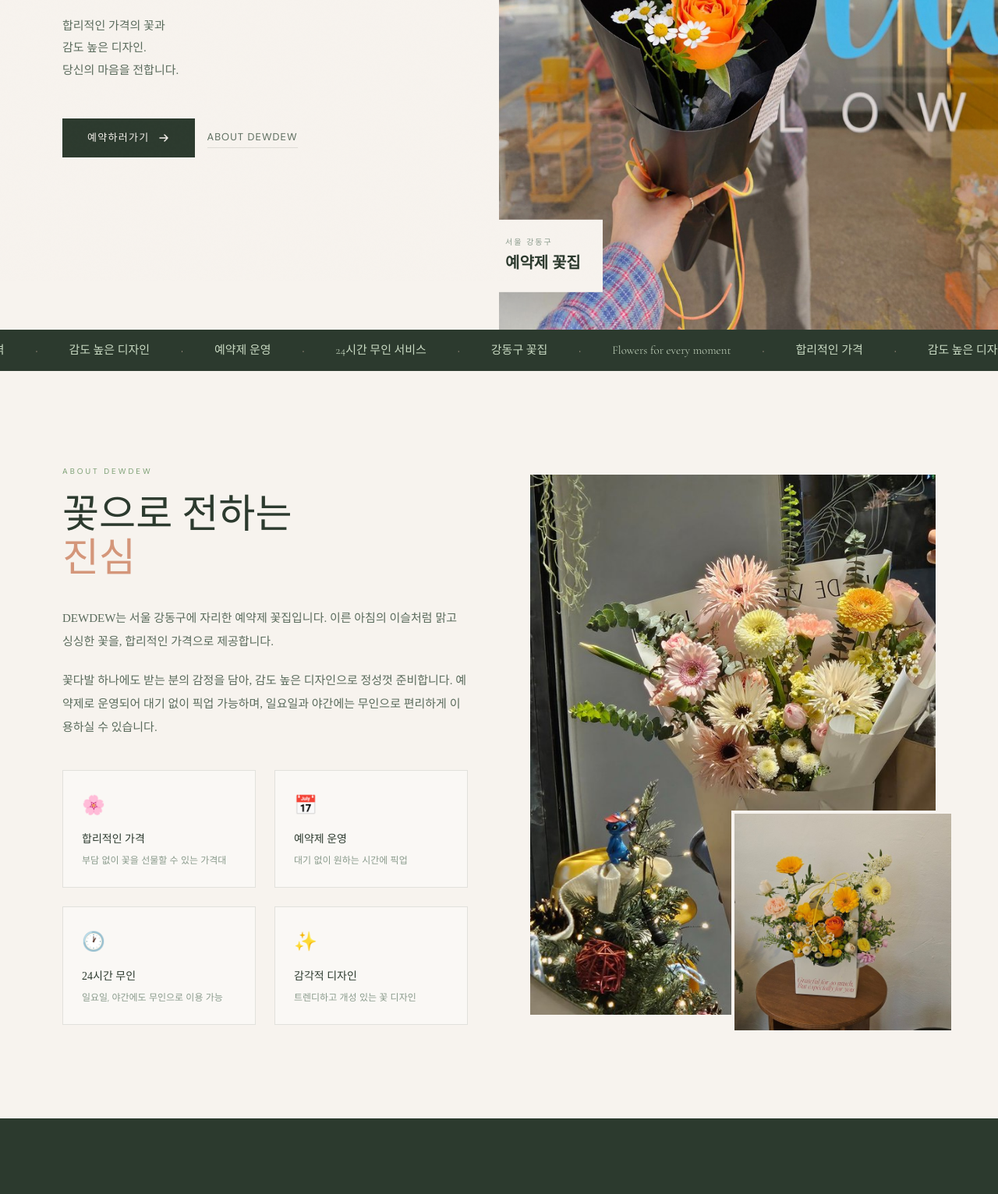
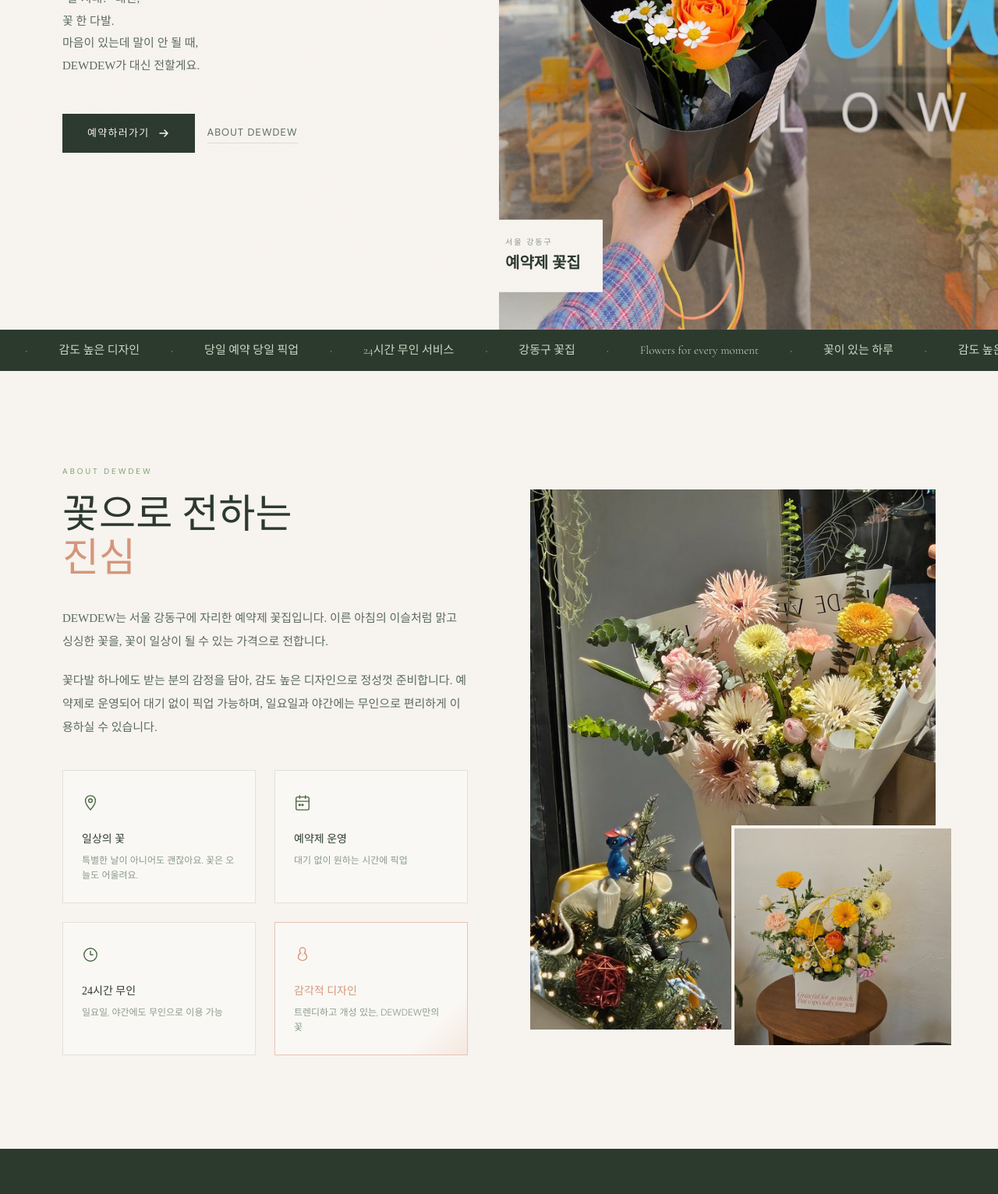
Before and after one commit to dewdew418/dewdew-website, a plain HTML site: page index.html in a window 1280 px wide. Shown: the part 439-1971 px from the top of the page at 78% size. Drawn offline with nearby package versions, Linux system fonts and the light colour scheme; a web font is replaced by a local one.

Commit message:
Update index.html

```diff
--- a/index.html
+++ b/index.html
@@ -7,8 +7,8 @@
   <!-- =============================================
        SEO & AI CRAWLER OPTIMIZATION
        ============================================= -->
-  <title>DEWDEW 듀듀 - 강동구 꽃집 | 합리적인 가격, 예약제, 무인운영</title>
-  <meta name="description" content="서울 강동구 천호동 예약제 꽃집 DEWDEW(듀듀). 합리적인 가격의 꽃다발, 화환, 꽃바구니. 24시간 무인운영, 월~토 07:00~22:50 유인운영. 강동구 꽃 선물 전문.">
+  <title>DEWDEW 듀듀 - 강동구 예약제 꽃집 | 당일픽업 · 24시간 무인운영</title>
+  <meta name="description" content="서울 강동구 천호동 예약제 꽃집 DEWDEW(듀듀). 꽃다발, 화환, 꽃바구니. 예약 후 대기 없이 당일픽업. 24시간 무인운영, 월~토 07:00~22:50. 강동구 꽃 선물 전문.">
   <meta name="keywords" content="강동구 꽃집, 천호동 꽃집, 강동구 꽃다발, 강동구 예약 꽃집, 듀듀 꽃집, dewdew 꽃집, 강동구 무인 꽃집, 강동구 꽃 선물, 강동구 화환, 서울 강동구 꽃">
   <meta name="author" content="DEWDEW">
   <meta name="robots" content="index, follow">
@@ -17,7 +17,7 @@
   <!-- Open Graph -->
   <meta property="og:type" content="business.business">
   <meta property="og:title" content="DEWDEW 듀듀 - 강동구 꽃집">
-  <meta property="og:description" content="합리적인 가격과 감도 높은 디자인. 서울 강동구 예약제·무인 꽃집 DEWDEW.">
+  <meta property="og:description" content="예약하고 대기 없이 픽업. 24시간 언제든 꽃을 들고 갈 수 있어요. 서울 강동구 예약제 꽃집 DEWDEW.">
   <meta property="og:url" content="https://dewdew.vercel.app/">
   <meta property="og:locale" content="ko_KR">
   <meta property="og:site_name" content="DEWDEW">
@@ -25,7 +25,7 @@
   <!-- Twitter Card -->
   <meta name="twitter:card" content="summary_large_image">
   <meta name="twitter:title" content="DEWDEW 듀듀 - 강동구 꽃집">
-  <meta name="twitter:description" content="합리적인 가격과 감도 높은 디자인. 서울 강동구 예약제·무인 꽃집 DEWDEW.">
+  <meta name="twitter:description" content="예약하고 대기 없이 픽업. 24시간 언제든 꽃을 들고 갈 수 있어요. 서울 강동구 예약제 꽃집 DEWDEW.">
 
   <!-- =============================================
        SCHEMA.ORG STRUCTURED DATA (AI/SEO 핵심)
@@ -467,6 +467,15 @@
       transform: translateY(-2px);
     }
 
+    .feature-card--accent {
+      border-color: var(--blush);
+      background: linear-gradient(135deg, var(--ivory) 80%, #f5e8e0 100%);
+    }
+
+    .feature-card--accent:hover {
+      border-color: var(--blush-deep);
+    }
+
     .feature-icon {
       font-size: 24px;
       margin-bottom: 12px;
@@ -630,6 +639,7 @@
 
     .reservation-section .section-title {
       font-size: clamp(42px, 5vw, 68px);
+      letter-spacing: -0.01em;
     }
 
     .reservation-section p {
@@ -669,17 +679,23 @@
 
     .insta-grid {
       display: grid;
-      grid-template-columns: repeat(5, 1fr);
-      gap: 12px;
+      grid-template-columns: 2fr 1fr 1fr;
+      grid-template-rows: 1fr 1fr;
+      gap: 10px;
+      height: 480px;
     }
 
     .insta-placeholder {
-      aspect-ratio: 1;
       background: var(--green-pale);
       overflow: hidden;
       position: relative;
       cursor: pointer;
       transition: opacity 0.3s;
+      aspect-ratio: unset;
+    }
+
+    .insta-placeholder:first-child {
+      grid-row: 1 / 3;
     }
 
     .insta-placeholder:hover { opacity: 0.85; }
@@ -778,8 +794,10 @@
       .info-grid { grid-template-columns: 1fr; gap: 48px; }
       .reservation-section { padding: 72px 24px; }
       .instagram-section { padding: 48px 24px; }
-      .insta-grid { grid-template-columns: repeat(3, 1fr); }
-      .insta-placeholder:nth-child(n+4) { display: none; }
+      .insta-grid { grid-template-columns: repeat(2, 1fr); grid-template-rows: auto; height: auto; }
+      .insta-placeholder:first-child { grid-row: auto; }
+      .insta-placeholder { aspect-ratio: 1; }
+      .insta-placeholder:nth-child(n+5) { display: none; }
       footer { padding: 40px 24px; flex-direction: column; gap: 24px; text-align: center; }
     }
   </style>
@@ -806,13 +824,13 @@
     <div class="hero-left">
       <div class="hero-eyebrow fade-up">서울 강동구 꽃집</div>
       <h1 class="hero-title fade-up delay-1">
-        DEW<span class="hero-title-dew2">DEW</span>
-        <span class="hero-title-kr">듀듀</span>
+        <span class="hero-title-kr" style="font-size:clamp(52px,6vw,80px);letter-spacing:0;color:var(--green-deep);">듀듀</span>
       </h1>
       <p class="hero-subtitle fade-up delay-2">
-        합리적인 가격의 꽃과<br>
-        감도 높은 디자인.<br>
-        당신의 마음을 전합니다.
+        "잘 지내?" 대신,<br>
+        꽃 한 다발.<br>
+        마음이 있는데 말이 안 될 때,<br>
+        DEWDEW가 대신 전할게요.
       </p>
       <div class="hero-cta fade-up delay-3">
         <a href="https://booking.naver.com/booking/6/bizes/1132625" target="_blank" rel="noopener" class="btn-primary">
@@ -846,11 +864,11 @@
     <div class="marquee-track">
       <span>Flowers for every moment</span>
       <span class="dot">·</span>
-      <span>합리적인 가격</span>
+      <span>꽃이 있는 하루</span>
       <span class="dot">·</span>
       <span>감도 높은 디자인</span>
       <span class="dot">·</span>
-      <span>예약제 운영</span>
+      <span>당일 예약 당일 픽업</span>
       <span class="dot">·</span>
       <span>24시간 무인 서비스</span>
       <span class="dot">·</span>
@@ -858,11 +876,11 @@
       <span class="dot">·</span>
       <span>Flowers for every moment</span>
       <span class="dot">·</span>
-      <span>합리적인 가격</span>
+      <span>꽃이 있는 하루</span>
       <span class="dot">·</span>
       <span>감도 높은 디자인</span>
       <span class="dot">·</span>
-      <span>예약제 운영</span>
+      <span>당일 예약 당일 픽업</span>
       <span class="dot">·</span>
       <span>24시간 무인 서비스</span>
       <span class="dot">·</span>
@@ -885,7 +903,7 @@
         <p>
           DEWDEW는 서울 강동구에 자리한 예약제 꽃집입니다.
           이른 아침의 이슬처럼 맑고 싱싱한 꽃을,
-          합리적인 가격으로 제공합니다.
+          꽃이 일상이 될 수 있는 가격으로 전합니다.
         </p>
         <p>
           꽃다발 하나에도 받는 분의 감정을 담아,
@@ -896,24 +914,48 @@
 
         <div class="about-features">
           <div class="feature-card">
-            <div class="feature-icon">🌸</div>
-            <div class="feature-title">합리적인 가격</div>
-            <div class="feature-desc">부담 없이 꽃을 선물할 수 있는 가격대</div>
+            <div class="feature-icon">
+              <svg width="22" height="22" viewBox="0 0 24 24" fill="none" stroke="var(--green-mid)" stroke-width="1.5" stroke-linecap="round" stroke-linejoin="round">
+                <path d="M12 2C8 2 5 5 5 9c0 5 7 13 7 13s7-8 7-13c0-4-3-7-7-7z"/>
+                <circle cx="12" cy="9" r="2.5"/>
+              </svg>
+            </div>
+            <div class="feature-title">일상의 꽃</div>
+            <div class="feature-desc">특별한 날이 아니어도 괜찮아요. 꽃은 오늘도 어울려요.</div>
           </div>
           <div class="feature-card">
-            <div class="feature-icon">📅</div>
+            <div class="feature-icon">
+              <svg width="22" height="22" viewBox="0 0 24 24" fill="none" stroke="var(--green-mid)" stroke-width="1.5" stroke-linecap="round" stroke-linejoin="round">
+                <rect x="3" y="4" width="18" height="18" rx="2"/>
+                <line x1="16" y1="2" x2="16" y2="6"/>
+                <line x1="8" y1="2" x2="8" y2="6"/>
+                <line x1="3" y1="10" x2="21" y2="10"/>
+                <circle cx="8" cy="15" r="1" fill="var(--green-mid)"/>
+                <circle cx="12" cy="15" r="1" fill="var(--green-mid)"/>
+              </svg>
+            </div>
             <div class="feature-title">예약제 운영</div>
             <div class="feature-desc">대기 없이 원하는 시간에 픽업</div>
           </div>
           <div class="feature-card">
-            <div class="feature-icon">🕐</div>
+            <div class="feature-icon">
+              <svg width="22" height="22" viewBox="0 0 24 24" fill="none" stroke="var(--green-mid)" stroke-width="1.5" stroke-linecap="round" stroke-linejoin="round">
+                <circle cx="12" cy="12" r="9"/>
+                <polyline points="12 7 12 12 15.5 12"/>
+              </svg>
+            </div>
             <div class="feature-title">24시간 무인</div>
             <div class="feature-desc">일요일, 야간에도 무인으로 이용 가능</div>
           </div>
-          <div class="feature-card">
-            <div class="feature-icon">✨</div>
-            <div class="feature-title">감각적 디자인</div>
-            <div class="feature-desc">트렌디하고 개성 있는 꽃 디자인</div>
+          <div class="feature-card feature-card--accent">
+            <div class="feature-icon">
+              <svg width="22" height="22" viewBox="0 0 24 24" fill="none" stroke="var(--blush-deep)" stroke-width="1.5" stroke-linecap="round" stroke-linejoin="round">
+                <path d="M12 2a4 4 0 0 1 4 4c0 1.5-.6 2.8-1.5 3.8C16.4 10.8 18 12.8 18 15c0 2.8-2.7 5-6 5s-6-2.2-6-5c0-2.2 1.6-4.2 3.5-5.2A4.9 4.9 0 0 1 8 6a4 4 0 0 1 4-4z"/>
+                <path d="M12 10 Q10 12 12 14 Q14 12 12 10z" fill="var(--blush)" stroke="none"/>
+              </svg>
+            </div>
+            <div class="feature-title" style="color:var(--blush-deep);">감각적 디자인</div>
+            <div class="feature-desc">트렌디하고 개성 있는, DEWDEW만의 꽃</div>
           </div>
         </div>
       </div>
@@ -962,9 +1004,10 @@
         <div style="margin-top:36px;padding:24px;border:1px solid rgba(200,217,194,0.2);">
           <div style="font-size:11px;letter-spacing:0.2em;text-transform:uppercase;color:var(--green-pale);opacity:0.6;margin-bottom:10px;">예약 안내</div>
           <p style="font-family:var(--font-korean);font-size:14px;font-weight:300;color:var(--cream);line-height:2;opacity:0.8;">
-            네이버 예약 또는 인스타그램 DM을 통해<br>
-            원하시는 날짜와 시간을 예약해 주세요.<br>
-            예약 후 대기 없이 바로 픽업 가능합니다.
+            새벽 4시도, 일요일 밤도 —<br>
+            꽃을 들고 갈 수 있어요.<br>
+            네이버 예약 또는 인스타그램 DM으로<br>
+            시간을 잡으면, 대기 없이 바로 픽업.
           </p>
         </div>
       </div>
```
